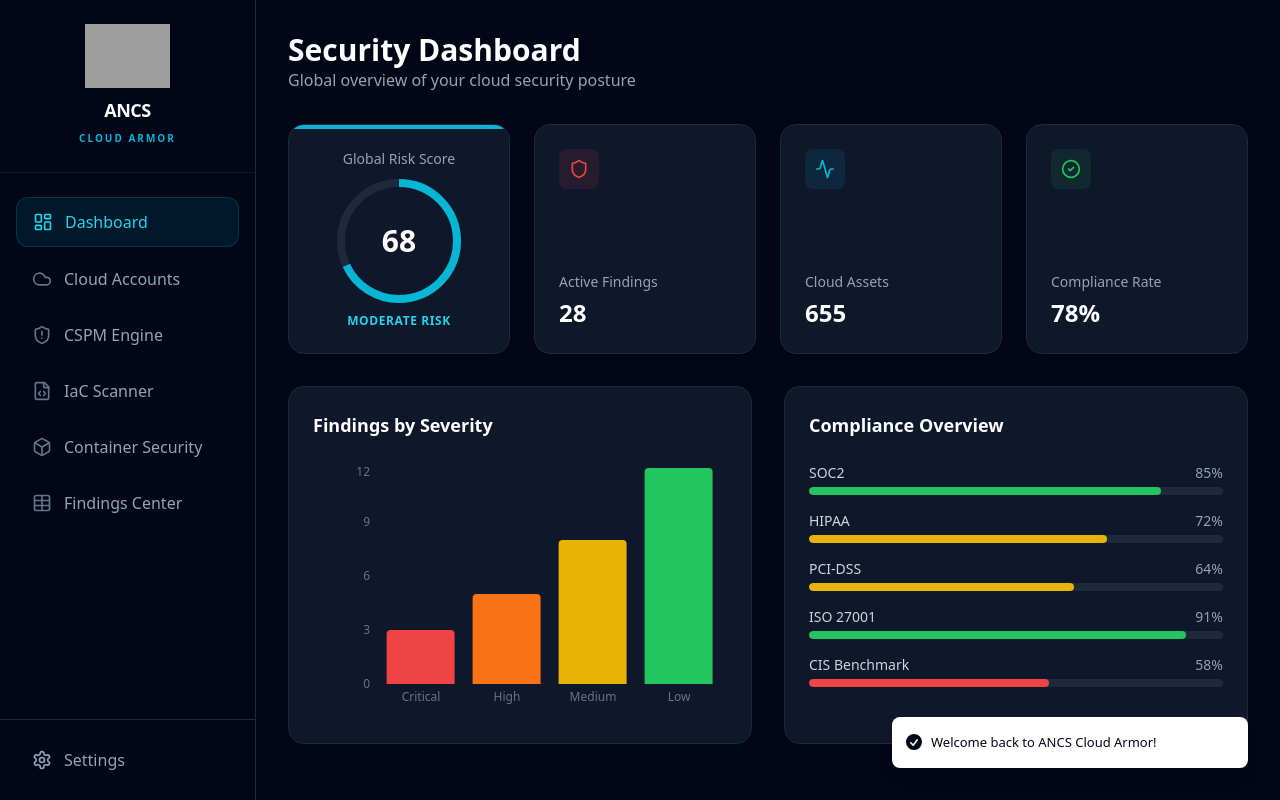
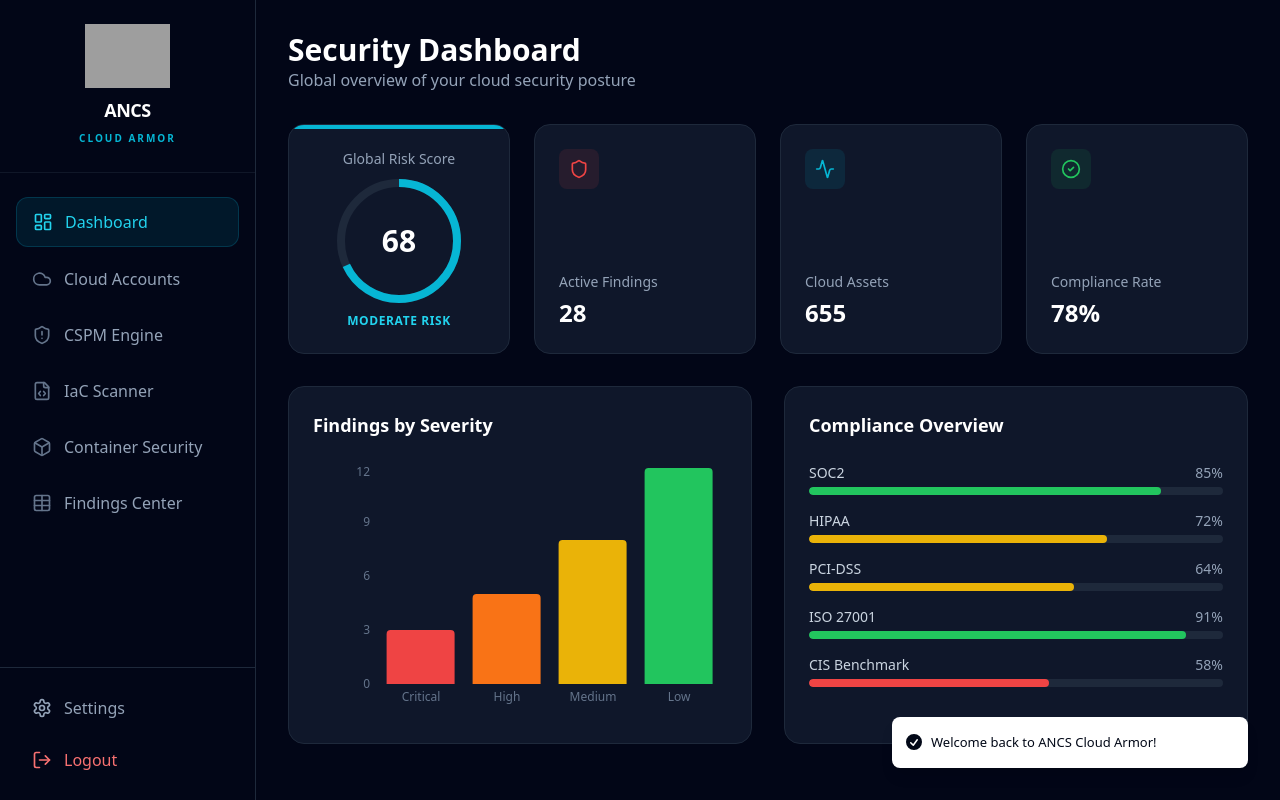
Before and after one commit to Mariem-Triki/CloudA-v1.1, a React (Vite) app: page /iac in a window 1280 px wide. Both pictures are taken after a click on the button "Sign In". Built offline with nearby package versions, Linux system fonts and the light colour scheme; grey boxes are pictures that could not be loaded.

Commit message:
[dyad] Adding logout functionality - wrote 1 file(s)

```diff
--- a/src/components/Sidebar.tsx
+++ b/src/components/Sidebar.tsx
@@ -1,5 +1,5 @@
 import React from 'react';
-import { Link, useLocation } from 'react-router-dom';
+import { Link, useLocation, useNavigate } from 'react-router-dom';
 import {
   LayoutDashboard,
   Cloud,
@@ -7,12 +7,15 @@ import {
   FileCode,
   Box,
   Table,
-  Settings
+  Settings,
+  LogOut
 } from 'lucide-react';
 import { cn } from '@/lib/utils';
+import { showSuccess } from '@/utils/toast';
 
 const Sidebar = () => {
   const location = useLocation();
+  const navigate = useNavigate();
 
   const menuItems = [
     { icon: LayoutDashboard, label: 'Dashboard', path: '/' },
@@ -23,6 +26,13 @@ const Sidebar = () => {
     { icon: Table, label: 'Findings Center', path: '/findings' },
   ];
 
+  const handleLogout = () => {
+    localStorage.removeItem('cloud_armor_token');
+    localStorage.removeItem('user_role');
+    showSuccess('Logged out successfully');
+    navigate('/login');
+  };
+
   return (
     <div className="w-64 bg-slate-950 border-r border-slate-800 flex flex-col h-screen sticky top-0">
       <div className="p-6 flex flex-col items-center gap-2 border-b border-slate-800/50">
@@ -32,7 +42,6 @@ const Sidebar = () => {
             alt="ANCS Logo"
             className="h-16 w-auto object-contain"
             onError={(e) => {
-              // Fallback if image isn't found yet
               e.currentTarget.style.display = 'none';
             }}
           />
@@ -63,11 +72,18 @@ const Sidebar = () => {
         ))}
       </nav>
 
-      <div className="p-4 border-t border-slate-800">
-        <div className="flex items-center gap-3 px-4 py-3 text-slate-400 hover:text-white cursor-pointer">
+      <div className="p-4 border-t border-slate-800 space-y-1">
+        <div className="flex items-center gap-3 px-4 py-3 text-slate-400 hover:text-white cursor-pointer transition-colors">
           <Settings size={20} />
           <span className="font-medium">Settings</span>
         </div>
+        <button
+          onClick={handleLogout}
+          className="w-full flex items-center gap-3 px-4 py-3 text-red-400 hover:bg-red-500/10 hover:text-red-300 rounded-xl transition-all duration-200"
+        >
+          <LogOut size={20} />
+          <span className="font-medium">Logout</span>
+        </button>
       </div>
     </div>
   );
```
